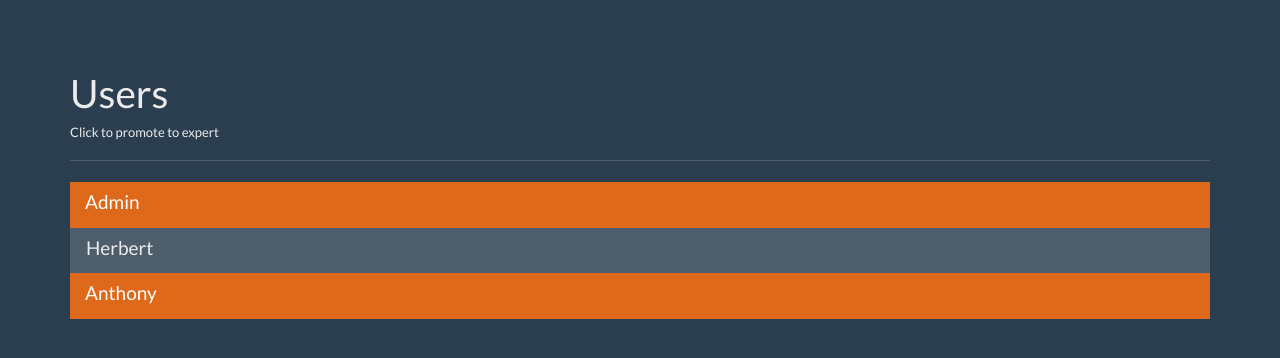
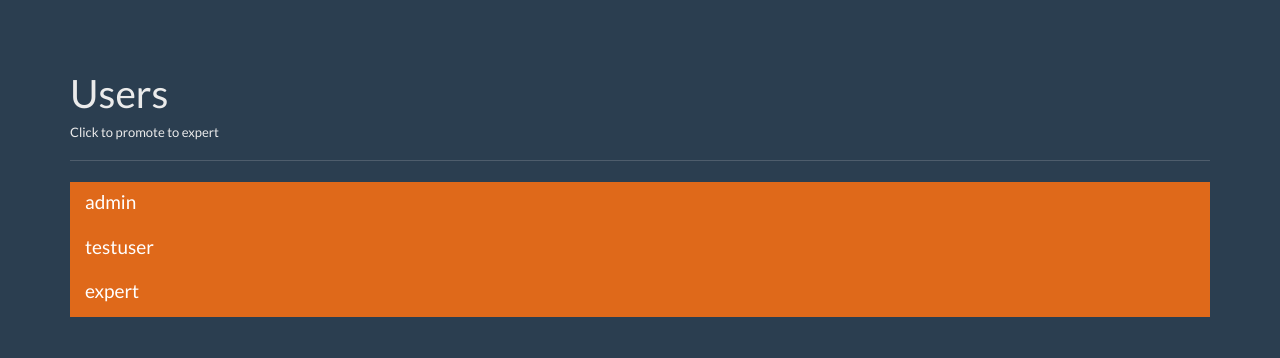
Before and after one commit to rveliza/003_Question_Answer_App, a Flask app: page /users in a window 1280 px wide. Shown: the part 40-398 px from the top of the page. Run offline with Flask 3, Linux system fonts and the light colour scheme; data comes from the database, SQL or seed files in the repository; both versions use the stored data as it was after the commit; some libraries are stand-ins or nearby versions.

Commit message:
User Setup Page

```diff
--- a/app.py
+++ b/app.py
@@ -99,7 +99,21 @@ def unanswered():
 @app.route('/users')
 def users():
     user = get_current_user()
-    return render_template('users.html', user=user)
+
+    db = get_db()
+    users_cur = db.execute("SELECT id, name, expert, admin FROM users")
+    users_results = users_cur.fetchall()
+
+    return render_template('users.html', user=user, users=users_results)
+
+
+@app.route('/promote/<user_id>')
+def promote(user_id):
+
+    db = get_db()
+    db.execute("UPDATE users SET expert = 1 WHERE id = ?", [user_id])
+    db.commit()
+    return redirect(url_for('users'))
 
 
 @app.route('/logout')
@@ -107,5 +121,6 @@ def logout():
     session.pop('user', None)
     return redirect(url_for('index'))
 
+
 if __name__ == "__main__":
     app.run()
--- a/templates/users.html
+++ b/templates/users.html
@@ -55,15 +55,11 @@
       <div class="row">
         <div class="col-lg-12">
           <div class="list-group">
-            <a href="#" class="list-group-item active">
-              <h4 class="list-group-item-heading">Admin</h4>
-            </a>
-            <a href="#" class="list-group-item">
-              <h4 class="list-group-item-heading">Herbert</h4>
-            </a>
-            <a href="#" class="list-group-item active">
-              <h4 class="list-group-item-heading">Anthony</h4>
-            </a>
+            {% for user in users %}
+              <a href="{{ url_for('promote', user_id=user['id']) }}" class="list-group-item {% if user['expert'] == 1 %} active {% endif %}">
+                <h4 class="list-group-item-heading">{{ user.name }}</h4>
+              </a>
+            {% endfor %}
           </div>
         </div><!-- /.col-lg-12 -->
       </div>
```
Also changed, not shown: questions.db.
